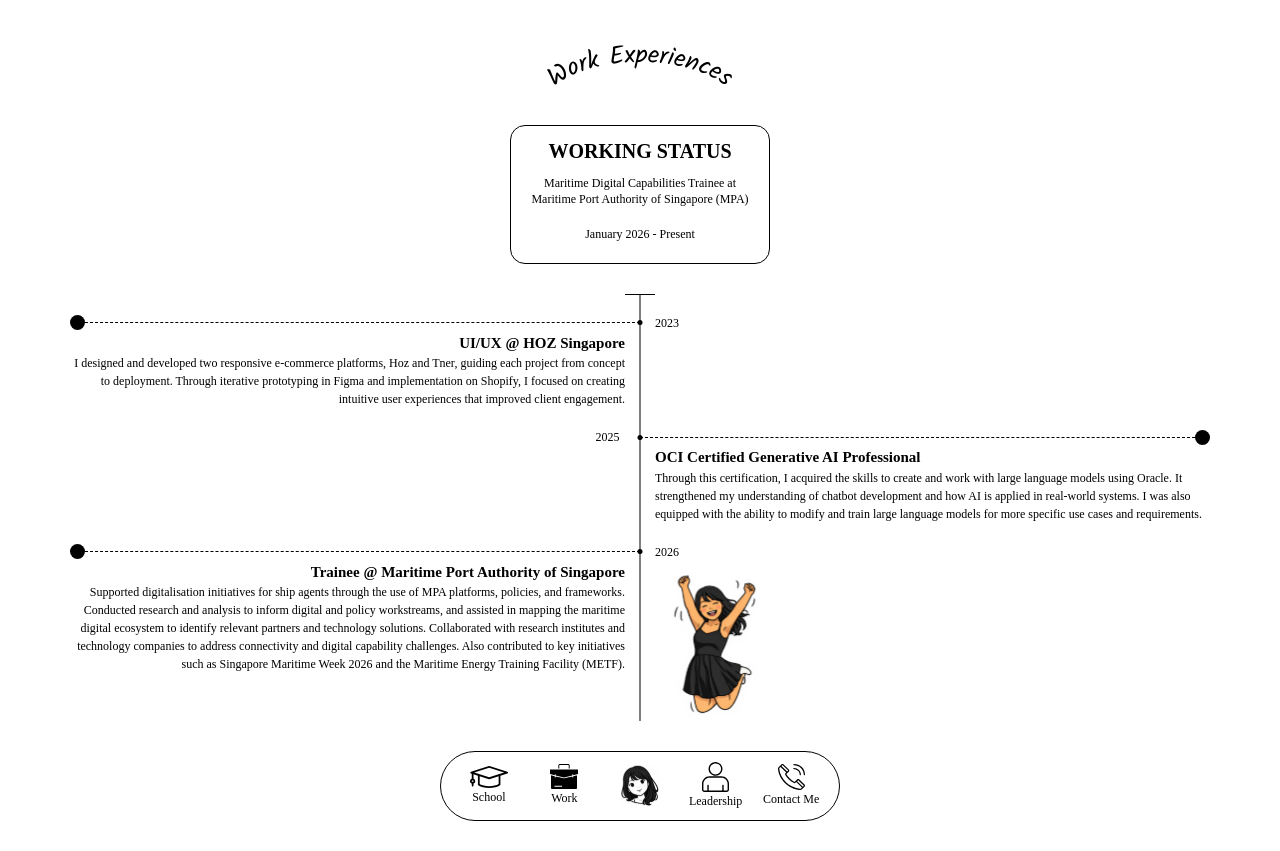
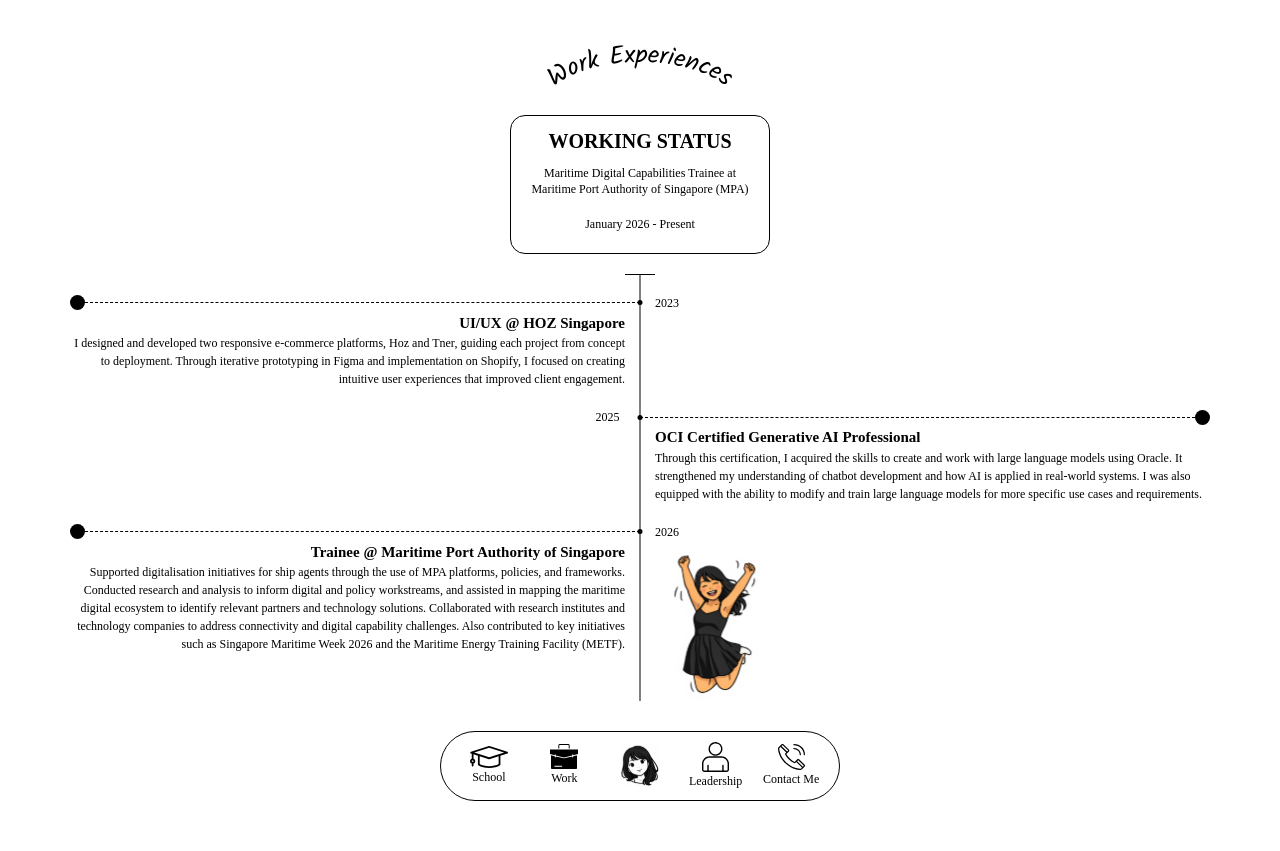
Before and after one commit to leowsimin/leowsimin-portfolio, a React (Vite) app: page /work in a window 1280 px wide. Built offline with nearby package versions, Linux system fonts and the light colour scheme; a web font is replaced by a local one.

Commit message:
Fixed: Margin spaces.

```diff
--- a/src/App.css
+++ b/src/App.css
@@ -92,6 +92,8 @@
     flex-direction: column;
     justify-content: center;  /* horizontal center */
     align-items: center;
+
+    margin-top: -20px;  /* pull it up */
 }
 
 .degree-container {
@@ -351,7 +353,7 @@
 }
 
 .work-container {
-  margin: 30px auto;
+  margin: 20px auto;
 }
 
 .timeline-left-with-image {
```
